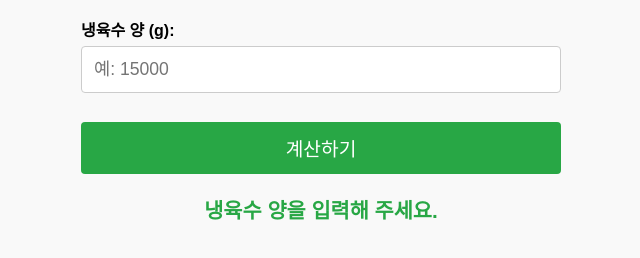
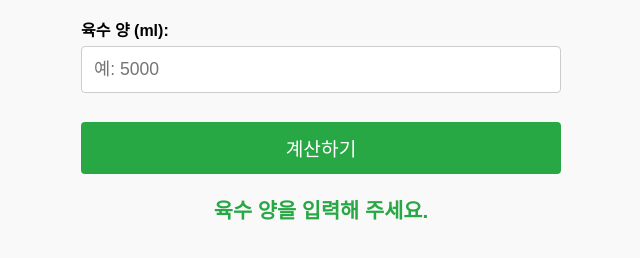
Before and after one commit to Antyony/pm, a plain HTML site: page index.html in a window 1280 px wide. Both pictures are taken after a click on the button "계산하기". Shown: the part 90-348 px from the top of the page, without its empty margins (319-959 px from the left). Drawn offline with Linux system fonts and the light colour scheme.

Commit message:
Add files via upload

```diff
--- a/index.html
+++ b/index.html
@@ -56,8 +56,8 @@
 </head>
 <body>
   <h2>조미료 계산기</h2>
-  <label>냉육수 양 (g):</label>
-  <input type="number" id="broth" placeholder="예: 15000">
+  <label>육수 양 (ml):</label>
+  <input type="number" id="broth" placeholder="예: 5000">
 
   <button onclick="calculate()">계산하기</button>
 
@@ -67,12 +67,12 @@
     function calculate() {
       const broth = parseFloat(document.getElementById("broth").value);
 
-      if (isNaN(broth)) {
-        document.getElementById("result").innerText = "냉육수 양을 입력해 주세요.";
+      if (isNaN(broth) || broth <= 0) {
+        document.getElementById("result").innerText = "육수 양을 입력해 주세요.";
         return;
       }
 
-      const seasoning = broth * 0.00089;
+      const seasoning = broth * 0.0005;
       document.getElementById("result").innerText = `넣어야 할 조미료 양: ${seasoning.toFixed(2)} g`;
     }
   </script>
```
